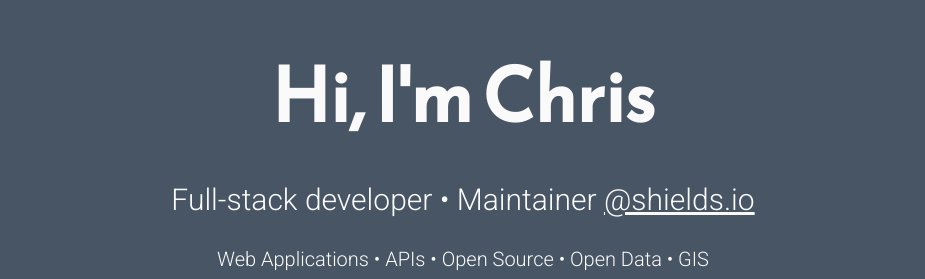
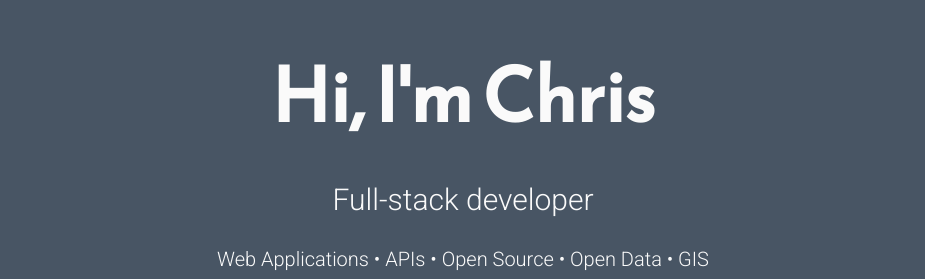
Before and after one commit to chris48s/landing-page, a plain HTML site: page index.html in a window 1280 px wide. Shown: the part 178-457 px from the top of the page, without its empty margins (177-1102 px from the left). Drawn offline with Linux system fonts and the light colour scheme.

Commit message:
edit tagline

```diff
--- a/index.html
+++ b/index.html
@@ -18,7 +18,7 @@
 <body>
   <main>
     <div class="intro">Hi, I'm Chris</div>
-    <div class="tagline1">Full-stack developer • Maintainer <a target="_blank" href="https://shields.io/">@shields.io</a></div>
+    <div class="tagline1">Full-stack developer</div>
     <div class="tagline2">Web Applications • APIs • Open Source • Open Data • GIS</div>
     <div class="icons-social">
       <a target="_blank" href="https://github.com/chris48s"><i class="fab fa-github"></i><br />GitHub</a>
```
